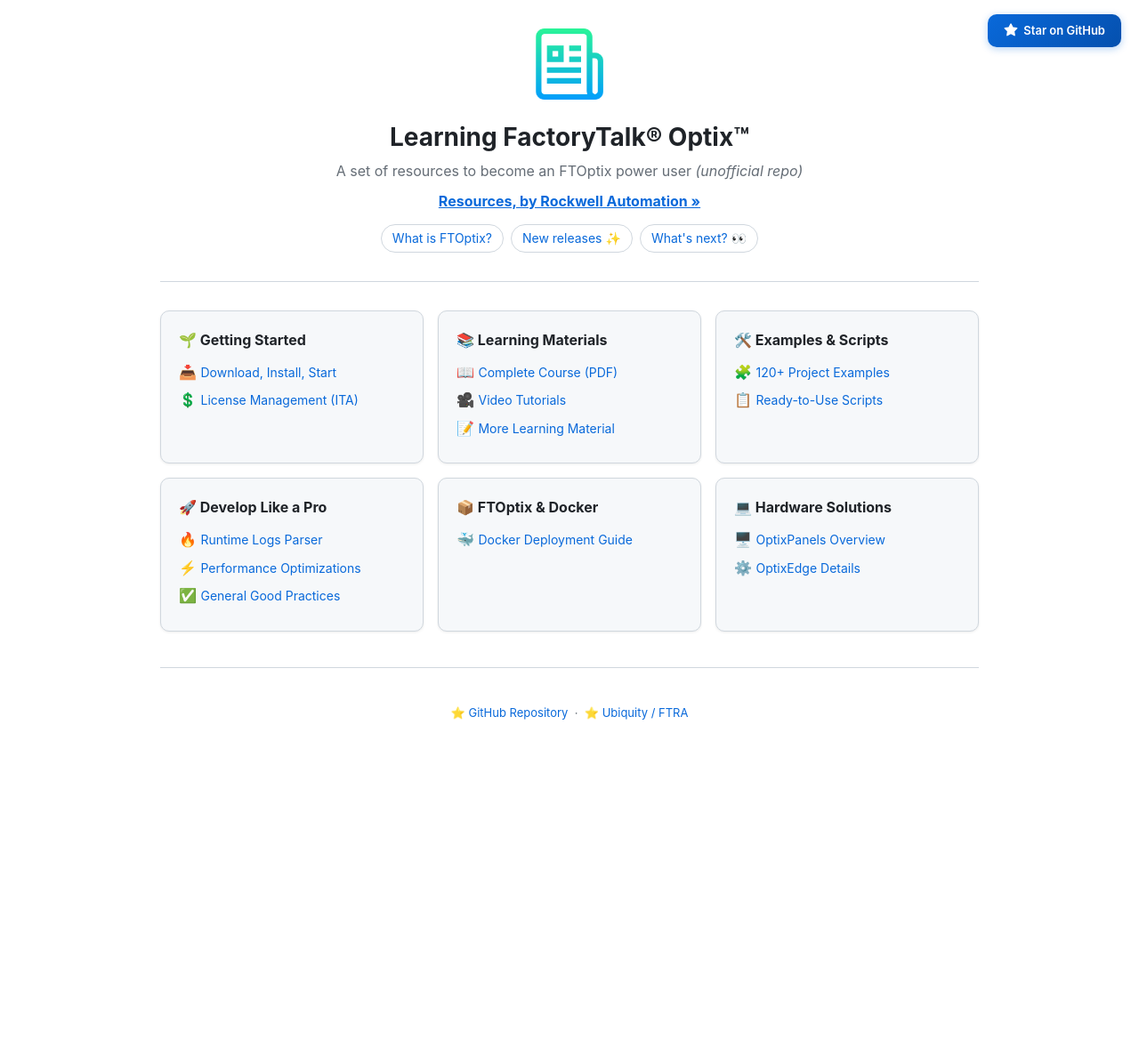
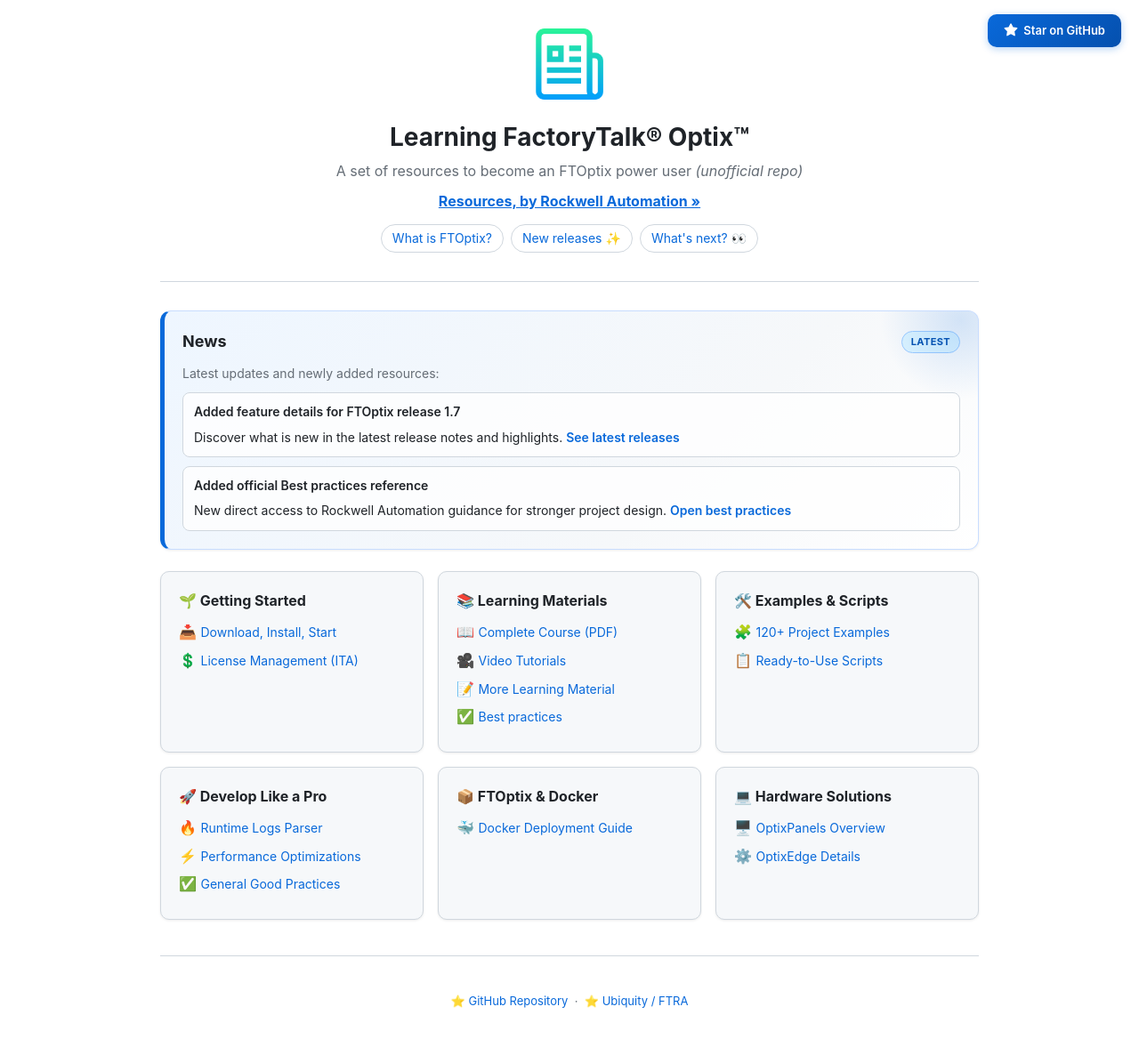
Before and after one commit to massimovar/LearningFTOptix, a Jekyll site: the page docs/index.html, which Jekyll copies as it is, in a window 1280 px wide. Shown: the whole page at 89% size. Built offline with Jekyll 4.4.1, drawn with Linux system fonts in a browser that asks for light colours; before the commit the page ends 900 px from its top, so only the background shows below that.

Commit message:
added news section and best practice link

```diff
--- a/docs/index.html
+++ b/docs/index.html
@@ -91,6 +91,107 @@
       grid-template-columns: repeat(auto-fit, minmax(280px, 1fr));
       gap: 16px;
       margin-bottom: 40px;
+    }
+
+    /* News block */
+    .news-section {
+      position: relative;
+      overflow: hidden;
+      margin-bottom: 24px;
+      padding: 20px;
+      border: 1px solid #c8ddff;
+      border-left: 5px solid var(--accent);
+      border-radius: 12px;
+      background: linear-gradient(135deg, #eef6ff 0%, #f6f8fa 65%, #ffffff 100%);
+      box-shadow: var(--card-shadow);
+    }
+
+    .news-section::before {
+      content: "";
+      position: absolute;
+      width: 180px;
+      height: 180px;
+      top: -80px;
+      right: -70px;
+      background: radial-gradient(circle, rgba(9, 105, 218, .16) 0%, rgba(9, 105, 218, 0) 70%);
+      pointer-events: none;
+    }
+
+    .news-header {
+      display: flex;
+      align-items: center;
+      justify-content: space-between;
+      gap: 10px;
+      margin-bottom: 10px;
+    }
+
+    .news-section h2 {
+      font-size: 18px;
+      margin-bottom: 0;
+    }
+
+    .news-tag {
+      display: inline-block;
+      padding: 3px 10px;
+      border-radius: 999px;
+      font-size: 11px;
+      font-weight: 700;
+      letter-spacing: .4px;
+      color: #0550ae;
+      background: #ddf4ff;
+      border: 1px solid #9ecbff;
+    }
+
+    .news-section p {
+      color: var(--muted);
+      font-size: 14px;
+      margin-bottom: 10px;
+    }
+
+    .news-list {
+      list-style: none;
+      margin-left: 0;
+    }
+
+    .news-list li {
+      margin-bottom: 10px;
+      padding: 10px 12px;
+      border: 1px solid #d0d7de;
+      border-radius: 8px;
+      background: rgba(255, 255, 255, .8);
+      font-size: 14px;
+    }
+
+    .news-list li:last-child {
+      margin-bottom: 0;
+    }
+
+    .news-item-title {
+      display: block;
+      font-weight: 600;
+      margin-bottom: 2px;
+    }
+
+    .news-item-link {
+      display: inline-block;
+      margin-top: 4px;
+    }
+
+    .news-list a {
+      color: var(--accent);
+      text-decoration: none;
+      font-weight: 600;
+    }
+
+    .news-list a:hover {
+      text-decoration: underline;
+    }
+
+    @media (max-width: 600px) {
+      .news-header {
+        align-items: flex-start;
+        flex-direction: column;
+      }
     }
 
     .nav-card {
@@ -249,6 +350,26 @@
 
     <hr>
 
+    <section class="news-section" aria-labelledby="news-heading">
+      <div class="news-header">
+        <h2 id="news-heading">News</h2>
+        <span class="news-tag">LATEST</span>
+      </div>
+      <p>Latest updates and newly added resources:</p>
+      <ul class="news-list">
+        <li>
+          <span class="news-item-title">Added feature details for FTOptix release 1.7</span>
+          Discover what is new in the latest release notes and highlights.
+          <a class="news-item-link" href="chapters/FTOptix_overview.html#latest-releases">See latest releases</a>
+        </li>
+        <li>
+          <span class="news-item-title">Added official Best practices reference</span>
+          New direct access to Rockwell Automation guidance for stronger project design.
+          <a class="news-item-link" href="https://www.rockwellautomation.com/en-us/docs/factorytalk-optix/current/contents-ditamap/best_practices.html">Open best practices</a>
+        </li>
+      </ul>
+    </section>
+
     <!-- Navigation Grid -->
     <div class="nav-grid">
 
@@ -267,6 +388,8 @@
           <li>📖 <a href="pdf/FactoryTalkOptix_TechnicalTraining.pdf">Complete Course (PDF)</a></li>
           <li>🎥 <a href="chapters/Learning_material_Videos.html">Video Tutorials</a></li>
           <li>📝 <a href="chapters/Learning_material.html">More Learning Material</a></li>
+          <li>✅ <a
+              href="https://www.rockwellautomation.com/en-us/docs/factorytalk-optix/current/contents-ditamap/best_practices.html">Best practices</a></li>
         </ul>
       </div>
 
```
